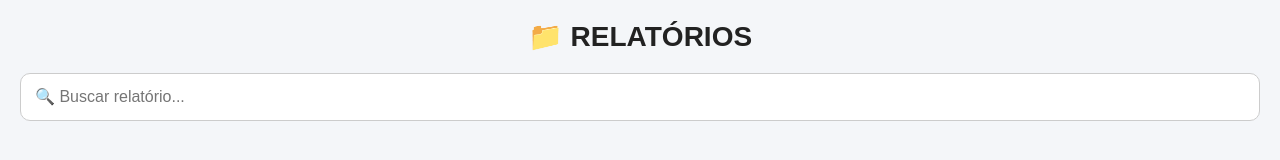
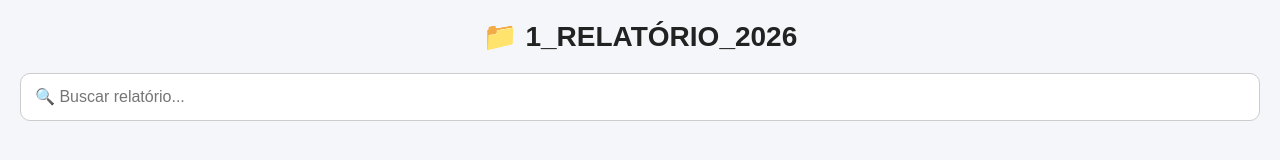
Before and after one commit to rogerio1245/APAN, a plain HTML site: page index.html in a window 1280 px wide. Drawn offline with Linux system fonts and the light colour scheme.

Commit message:
Update index.html

```diff
--- a/index.html
+++ b/index.html
@@ -116,7 +116,7 @@
 
 <body>
 
-  <h1>📁 RELATÓRIOS</h1>
+  <h1>📁 1_RELATÓRIO_2026</h1>
 
   <input type="text" id="busca" placeholder="🔍 Buscar relatório...">
 
```
